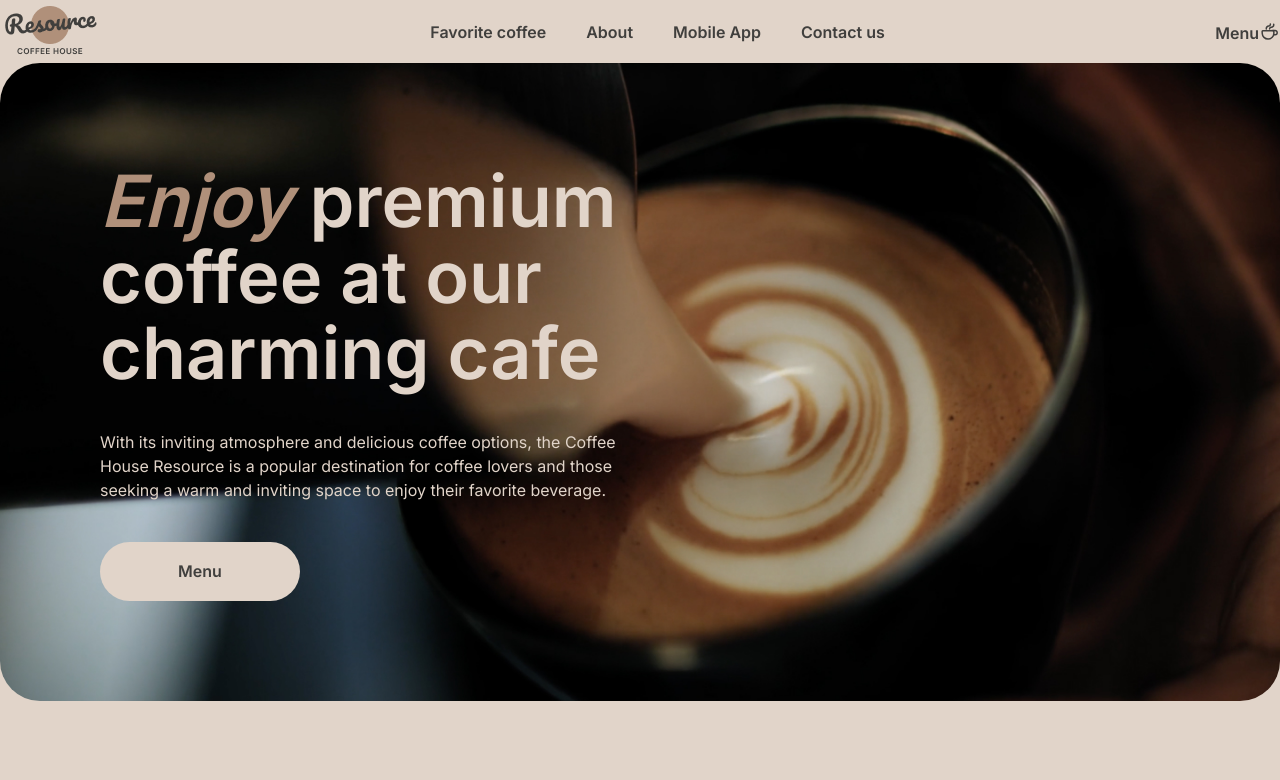
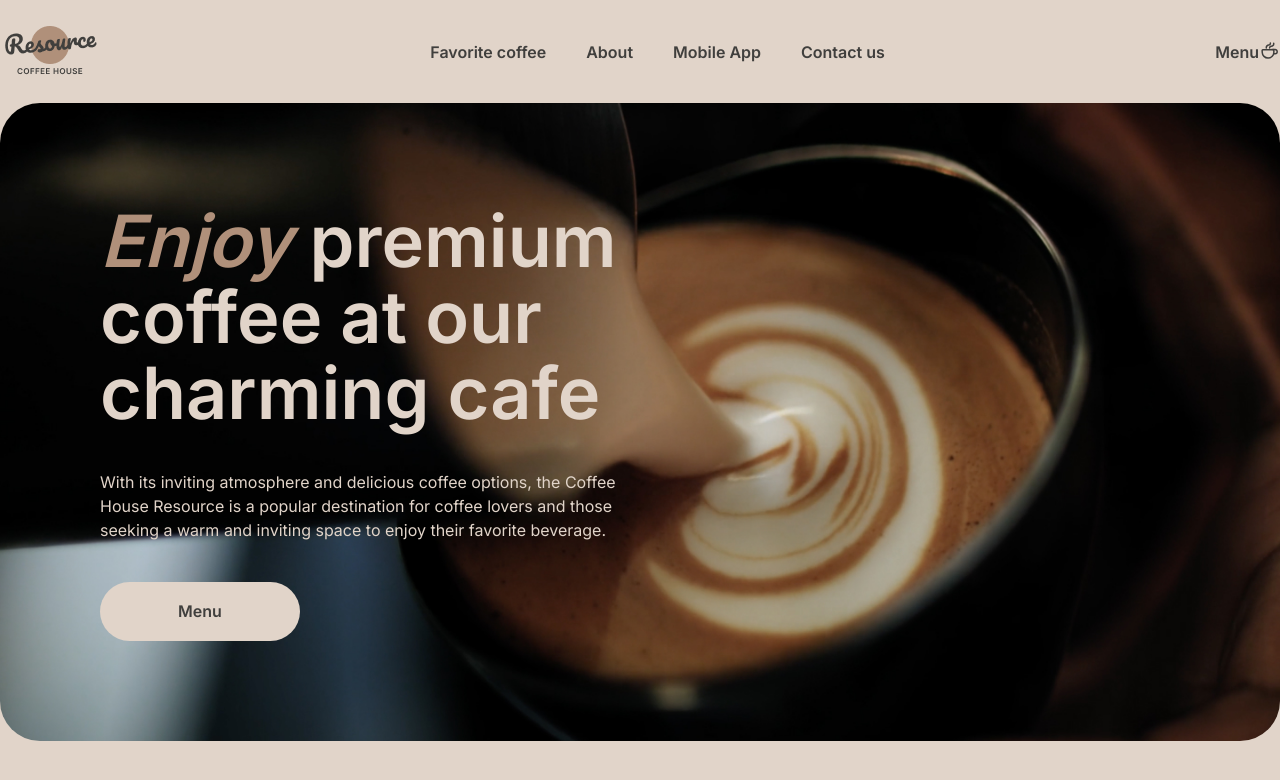
Before and after one commit to velestra/coffee-house, a plain HTML site: page index.html in a window 1280 px wide. Drawn offline with Linux system fonts and the light colour scheme.

Commit message:
feat: finish header

```diff
--- a/css/style.css
+++ b/css/style.css
@@ -7,6 +7,7 @@ body {
   font-family: Inter, sans-serif;
   font-weight: 600;
   background-color: #E1D4C9;
+  color: #403F3D;
 }
 ul {
   margin: 0;
@@ -42,6 +43,7 @@ p {
   display: flex;
   justify-content: space-between;
   align-items: center;
+  margin-top: 20px;
 }
 .navigation {
   display: flex;
@@ -53,15 +55,43 @@ p {
   gap: 40px;
   padding-left: 0;
 }
+.navigation__item {
+  display: inline-flex;
+  flex-direction: column;
+  align-items: center;
+  gap: 4px;
+}
+.navigation__link {
+  position: relative;
+  font-size: 16px;
+  font-weight: 600;
+  line-height: 150%;
+  transition: all .3s;
+}
+.navigation__link::before {
+  content: "";
+  position: absolute;
+  width: 0%;
+  height: 2px;
+  bottom: 0;
+  left: 50%;
+  transform: translateX(-50%);
+  background-color: #403F3D;
+  transition: width 0.3s ease-in-out;
+}
+.navigation__link:hover::before {
+  width: 100%;
+}
 .navigation__button {
   display: inline-flex;
-  align-items: flex-end;
+  align-items: flex-start;
 }
 
 .header__enjoy{
   display: flex;
   max-width: 1360px;
   padding: 100px;
+  margin-top: 20px;
   flex-direction: column;
   justify-content: center;
   align-items: flex-start;
```
